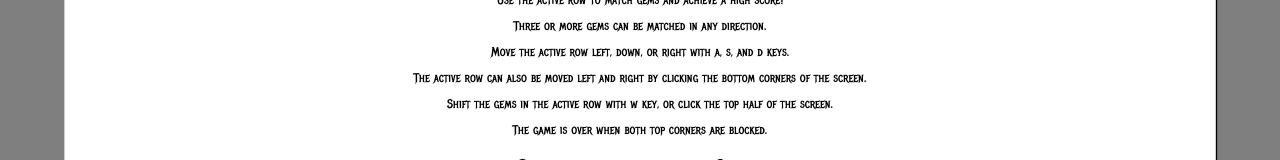
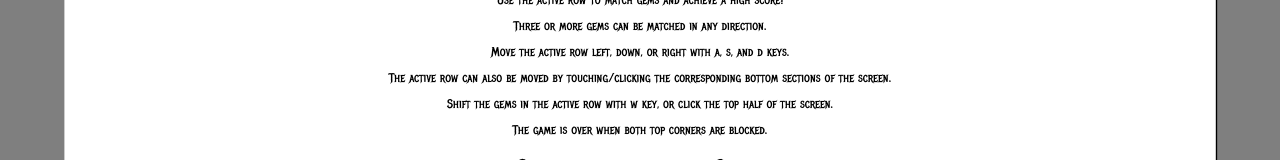
Before and after one commit to Detulovnoc/ROWS, a React (Create React App) app: page / in a window 1280 px wide. Shown: the part 152-312 px from the top of the page. Built offline with nearby package versions, Linux system fonts and the light colour scheme.

Commit message:
Second Modal for Button control, cleanup start descriptions

```diff
--- a/src/containers/GameManager/GameManager.js
+++ b/src/containers/GameManager/GameManager.js
@@ -44,7 +44,7 @@ class GameManager extends Component {
                     <p className={styles.Midsize}>Use the active row to match gems and achieve a high score!</p>
                     <p className={styles.Midsize}>Three or more gems can be matched in any direction.</p>
                     <p className={styles.Midsize}>Move the active row left, down, or right with a, s, and d keys.</p>
-                    <p className={styles.Midsize}>The active row can also be moved left and right by clicking the bottom corners of the screen.</p>
+                    <p className={styles.Midsize}>The active row can also be moved by touching/clicking the corresponding bottom sections of the screen.</p>
                     <p className={styles.Midsize}>Shift the gems in the active row with w key, or click the top half of the screen.</p>
                     <p className={styles.Midsize}>The game is over when both top corners are blocked.</p>
                     <p className={styles.Fullsize}>Click background to Start</p>
```
